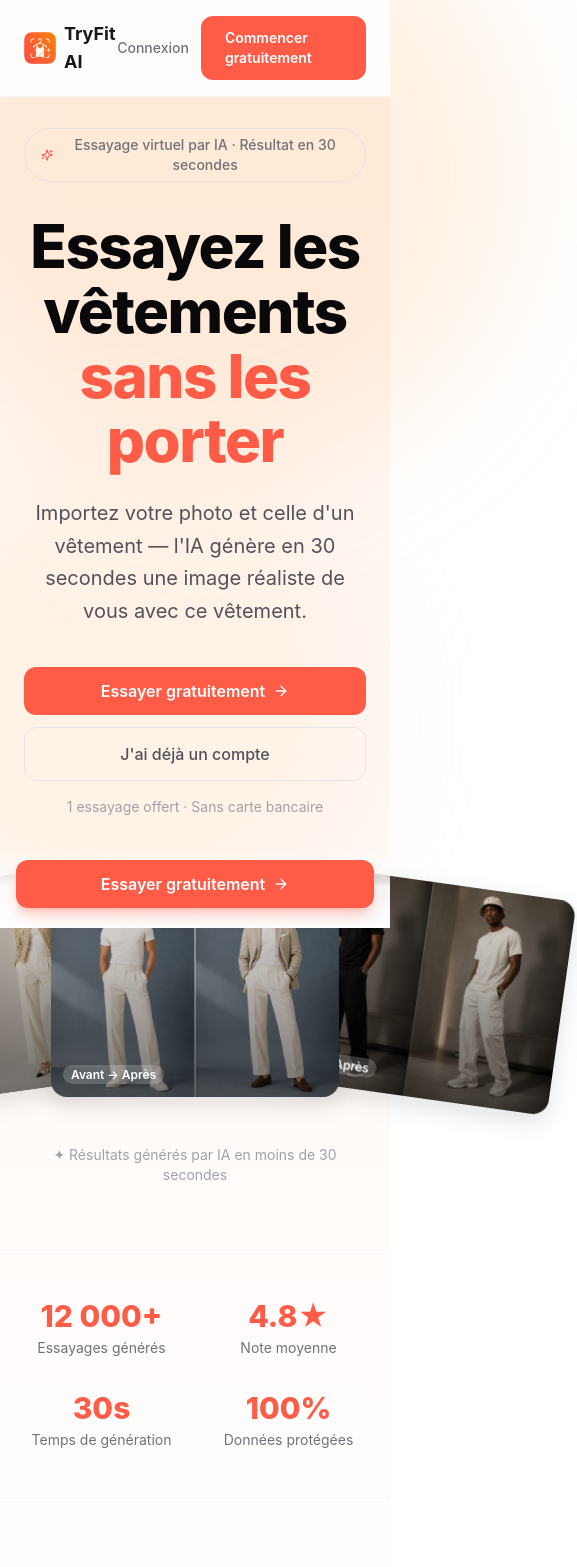
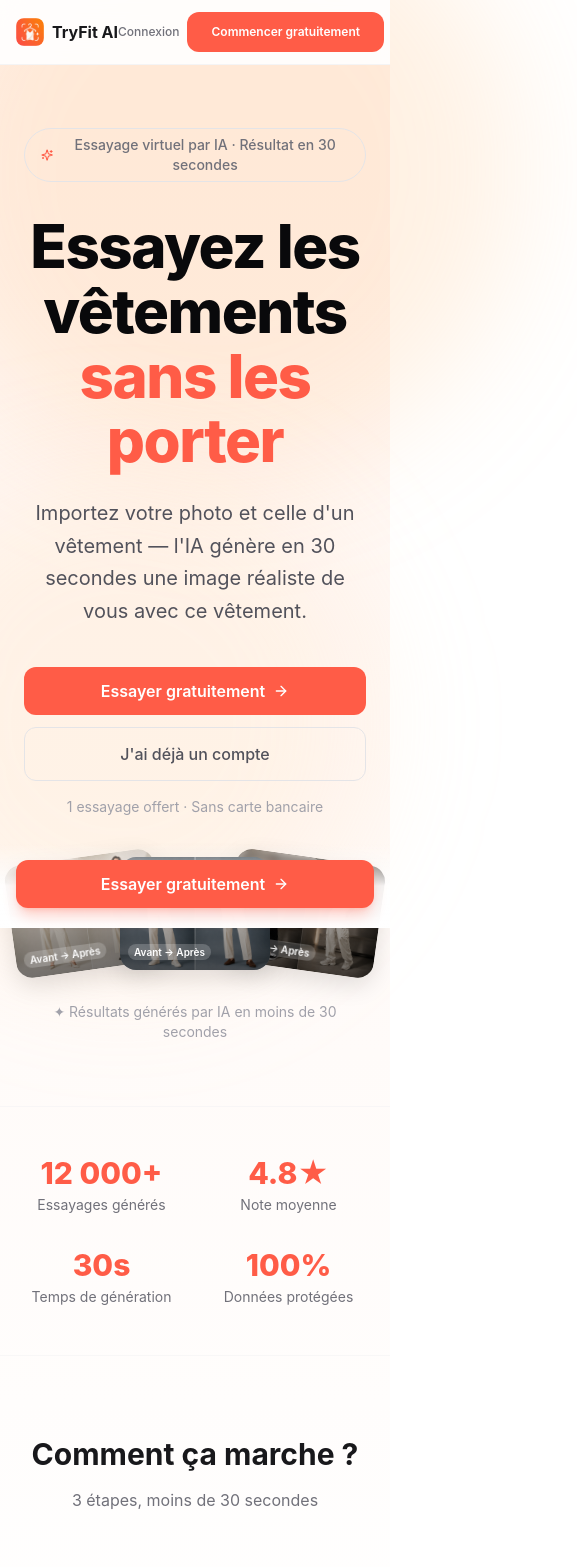
Before and after one commit to julesh66250/tryfit-ai, a Next.js app: page / in a window 390 px wide. Shown: the top 1567 px of the page, 577 px wide, since content can reach past the window. Built offline with nearby package versions, Linux system fonts and the light colour scheme.

Commit message:
fix: header et photos mobile

```diff
--- a/app/page.tsx
+++ b/app/page.tsx
@@ -150,17 +150,17 @@ export default function LandingPage() {
       {/* Blob global bas-gauche */}
       <div className="fixed -bottom-32 -left-32 w-[500px] h-[500px] bg-orange-200/20 rounded-full blur-3xl pointer-events-none" style={{ zIndex: 0 }} />
       {/* Header */}
-      <header className="fixed top-0 left-0 right-0 z-50 px-6 py-4 flex items-center justify-between bg-white/90 backdrop-blur-md border-b border-zinc-100">
-        <div className="flex items-center gap-2">
+      <header className="fixed top-0 left-0 right-0 z-50 px-4 sm:px-6 py-3 sm:py-4 flex items-center justify-between bg-white/90 backdrop-blur-md border-b border-zinc-100">
+        <div className="flex items-center gap-2 flex-shrink-0">
           {/* eslint-disable-next-line @next/next/no-img-element */}
-          <img src="/tryfit-logo.png" alt="TryFit AI" className="w-8 h-8 rounded-lg" />
-          <span className="font-bold text-lg text-zinc-900">TryFit AI</span>
+          <img src="/tryfit-logo.png" alt="TryFit AI" className="w-7 h-7 sm:w-8 sm:h-8 rounded-lg" />
+          <span className="font-bold text-base sm:text-lg text-zinc-900 whitespace-nowrap">TryFit AI</span>
         </div>
-        <div className="flex items-center gap-3">
-          <Link href="/login" className="text-zinc-500 hover:text-zinc-900 text-sm font-medium transition-colors">
+        <div className="flex items-center gap-2 sm:gap-3">
+          <Link href="/login" className="text-zinc-500 hover:text-zinc-900 text-xs sm:text-sm font-medium transition-colors whitespace-nowrap">
             Connexion
           </Link>
-          <Link href="/register" className="btn-primary text-sm py-2 px-4">
+          <Link href="/register" className="btn-primary text-xs sm:text-sm py-2 px-3 sm:px-4 whitespace-nowrap">
             Commencer gratuitement
           </Link>
         </div>
@@ -202,7 +202,7 @@ export default function LandingPage() {
         </div>
 
         {/* Photos — éventail interactif */}
-        <div className="max-w-4xl mx-auto mt-16 flex justify-center items-end pb-10">
+        <div className="max-w-4xl -mx-4 sm:mx-auto mt-10 sm:mt-16 flex justify-center items-end pb-6 sm:pb-10">
           {examples.map((ex, i) => {
             const isHovered = hoveredPhoto === i
             const rotations = [-8, 0, 8]
@@ -210,12 +210,9 @@ export default function LandingPage() {
             return (
               <div
                 key={i}
-                className="relative flex-shrink-0 rounded-2xl overflow-hidden cursor-pointer"
+                className={`relative flex-shrink-0 rounded-2xl overflow-hidden cursor-pointer w-[150px] sm:w-72 ${i === 0 ? '-mr-10 sm:-mr-16' : ''} ${i === 2 ? '-ml-10 sm:-ml-16' : ''}`}
                 style={{
-                  width: '288px',
                   aspectRatio: '4/3',
-                  marginRight: i === 0 ? '-64px' : 0,
-                  marginLeft: i === 2 ? '-64px' : 0,
                   transform: `rotate(${isHovered ? 0 : rotations[i]}deg)${isHovered ? ' translateY(-20px) scale(1.06)' : ''}`,
                   zIndex: isHovered ? 40 : zIndexes[i],
                   transition: 'transform 0.3s ease, box-shadow 0.3s ease, z-index 0s',
@@ -228,8 +225,8 @@ export default function LandingPage() {
               >
                 <Image src={ex.image} alt={ex.label} fill className="object-cover" />
                 <div className="absolute inset-0 bg-gradient-to-t from-black/50 to-transparent" />
-                <div className="absolute bottom-3 left-3">
-                  <span className="text-white text-xs font-semibold bg-white/20 backdrop-blur-sm px-2 py-0.5 rounded-full">
+                <div className="absolute bottom-2 left-2 sm:bottom-3 sm:left-3">
+                  <span className="text-white text-[10px] sm:text-xs font-semibold bg-white/20 backdrop-blur-sm px-1.5 sm:px-2 py-0.5 rounded-full whitespace-nowrap">
                     Avant → Après
                   </span>
                 </div>
```
Also changed, not shown: 1 other file (tests, documents, lock files or other folders).
